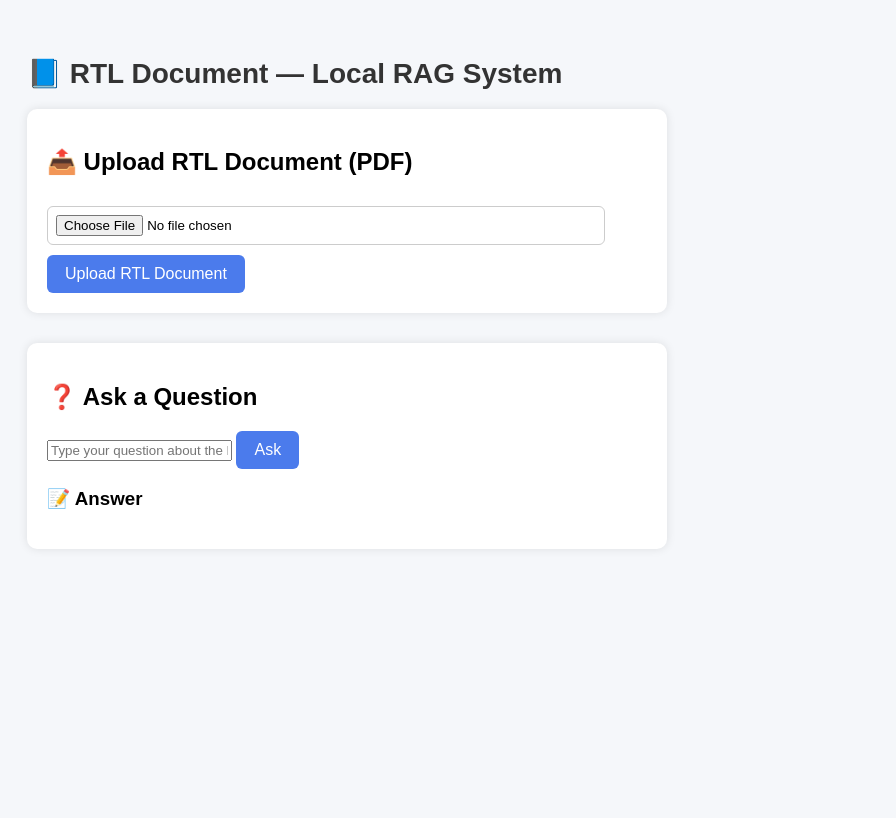
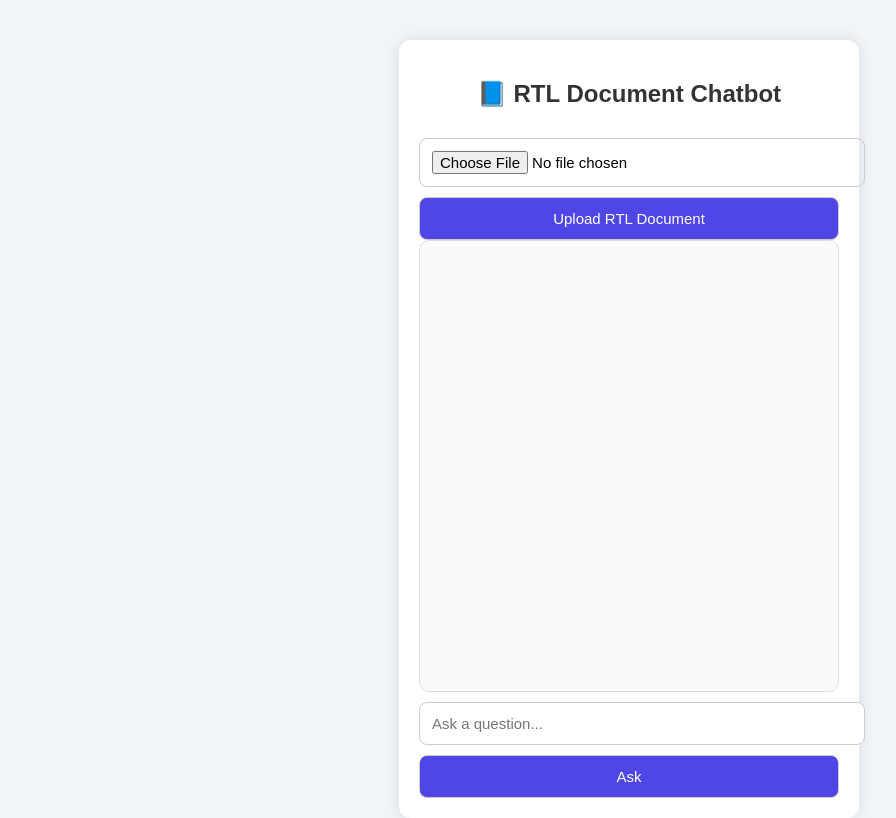
Before and after one commit to shrich2406/RTL, a plain HTML site: page static/index.html in a window 1280 px wide. Shown: the whole page, without its empty margins (11-907 px from the left). Drawn offline with Linux system fonts and the light colour scheme.

Commit message:
Update index.html

```diff
--- a/static/index.html
+++ b/static/index.html
@@ -1,102 +1,170 @@
 <!DOCTYPE html>
 <html>
 <head>
-  <title>RTL Document RAG Chatbot</title>
+  <title>RTL Document Chatbot</title>
   <style>
     body {
-      font-family: Arial;
-      padding: 30px;
-      background: #f5f7fa;
+      font-family: Arial, sans-serif;
+      background: #f1f5f9;
+      margin: 0;
+      padding: 0;
+      display: flex;
+      justify-content: center;
     }
-    h1 {
-      font-size: 28px;
+
+    .container {
+      width: 420px;
+      background: white;
+      margin-top: 40px;
+      padding: 20px;
+      border-radius: 12px;
+      box-shadow: 0 0 15px rgba(0,0,0,0.1);
+    }
+
+    h2 {
+      text-align: center;
       color: #333;
+      margin-bottom: 20px;
     }
-    .box {
-      background: white;
-      padding: 20px;
+
+    #chatbox {
+      border: 1px solid #ddd;
+      height: 420px;
+      overflow-y: auto;
+      padding: 15px;
       border-radius: 10px;
-      width: 600px;
-      box-shadow: 0 0 10px rgba(0,0,0,0.1);
-      margin-bottom: 30px;
+      background: #f8fafc;
+    }
+
+    .user-msg {
+      text-align: right;
+      margin: 10px;
+    }
+    .user-msg span {
+      background: #4f46e5;
+      color: white;
+      padding: 10px 14px;
+      border-radius: 12px;
+      display: inline-block;
+      max-width: 70%;
+    }
+
+    .bot-msg {
+      text-align: left;
+      margin: 10px;
+    }
+    .bot-msg span {
+      background: #e2e8f0;
+      padding: 10px 14px;
+      border-radius: 12px;
+      display: inline-block;
+      max-width: 80%;
+    }
+
+    .thinking {
+      text-align: left;
+      margin: 10px;
+      font-style: italic;
+      color: #666;
+      display: flex;
+      align-items: center;
+      gap: 8px;
+    }
+
+    .spinner {
+      width: 20px;
+      height: 20px;
+      border: 3px solid #cbd5e1;
+      border-top-color: #4f46e5;
+      border-radius: 50%;
+      animation: spin 0.8s linear infinite;
+    }
+
+    @keyframes spin { to { transform: rotate(360deg);} }
+
+    input, button {
+      width: 100%;
+      padding: 12px;
+      margin-top: 10px;
+      font-size: 15px;
+      border-radius: 8px;
+      border: 1px solid #ccc;
     }
     button {
-      background: #4b7bec;
+      background: #4f46e5;
       color: white;
-      padding: 10px 18px;
-      border: none;
-      border-radius: 6px;
       cursor: pointer;
-      font-size: 16px;
     }
     button:hover {
-      background: #3867d6;
-    }
-    input[type="file"], input[type="text"] {
-      padding: 8px;
-      width: 90%;
-      margin-top: 10px;
-      margin-bottom: 10px;
-      border-radius: 6px;
-      border: 1px solid #ccc;
-    }
-    #output {
-      white-space: pre-wrap;
+      background: #4338ca;
     }
   </style>
 </head>
+
 <body>
+  <div class="container">
+    <h2>📘 RTL Document Chatbot</h2>
 
-<h1>📘 RTL Document — Local RAG System</h1>
+    <input type="file" id="file">
+    <button onclick="uploadPDF()">Upload RTL Document</button>
 
-<div class="box">
-  <h2>📤 Upload RTL Document (PDF)</h2>
-  <input type="file" id="file">
-  <button onclick="uploadPDF()">Upload RTL Document</button>
-</div>
+    <div id="chatbox"></div>
 
-<div class="box">
-  <h2>❓ Ask a Question</h2>
-  <input id="question" placeholder="Type your question about the RTL document..." />
-  <button onclick="ask()">Ask</button>
-
-  <h3>📝 Answer</h3>
-  <pre id="output"></pre>
-</div>
+    <input id="question" placeholder="Ask a question...">
+    <button onclick="ask()">Ask</button>
+  </div>
 
 <script>
 async function uploadPDF() {
   let f = document.getElementById("file").files[0];
-
-  if (!f) {
-    alert("Please select an RTL document to upload!");
-    return;
-  }
+  if (!f) return alert("Please select a file!");
 
   let fd = new FormData();
   fd.append("file", f);
 
-  let r = await fetch("/upload_pdf", { method: "POST", body: fd });
+  document.getElementById("chatbox").innerHTML +=
+    `<div class='bot-msg'><span>📄 Document uploaded successfully.</span></div>`;
 
-  if (r.ok) {
-    alert("RTL Document uploaded and processed successfully!");
-  } else {
-    alert("Upload failed.");
-  }
+  await fetch("/upload_pdf", { method: "POST", body: fd });
 }
 
 async function ask() {
   let q = document.getElementById("question").value;
+  if (!q.trim()) return;
 
-  if (!q) {
-    alert("Please type a question!");
-    return;
-  }
+  let chat = document.getElementById("chatbox");
 
+  // Add user message
+  chat.innerHTML += `<div class='user-msg'><span>${q}</span></div>`;
+  document.getElementById("question").value = "";
+
+  // Add THINKING indicator below user message
+  let thinkingID = "thinking-" + Date.now();
+  chat.innerHTML += `
+    <div id="${thinkingID}" class="thinking">
+      <div class="spinner"></div> Thinking...
+    </div>
+  `;
+
+  chat.scrollTop = chat.scrollHeight;
+
+  // Fetch backend answer
   let r = await fetch("/ask?q=" + encodeURIComponent(q));
   let j = await r.json();
 
-  document.getElementById("output").textContent = JSON.stringify(j, null, 2);
+  // Remove thinking indicator
+  document.getElementById(thinkingID).remove();
+
+  // Show bot answer
+  chat.innerHTML += `
+    <div class='bot-msg'>
+      <span>${j.answer.replace(/\n/g, "<br>")}<br><br>
+      <b>📄 Pages:</b> ${j.sources.map(s => s.page).join(", ")}
+      </span>
+    </div>
+  `;
+
+  chat.scrollTop = chat.scrollHeight;
 }
 </script>
 
```
